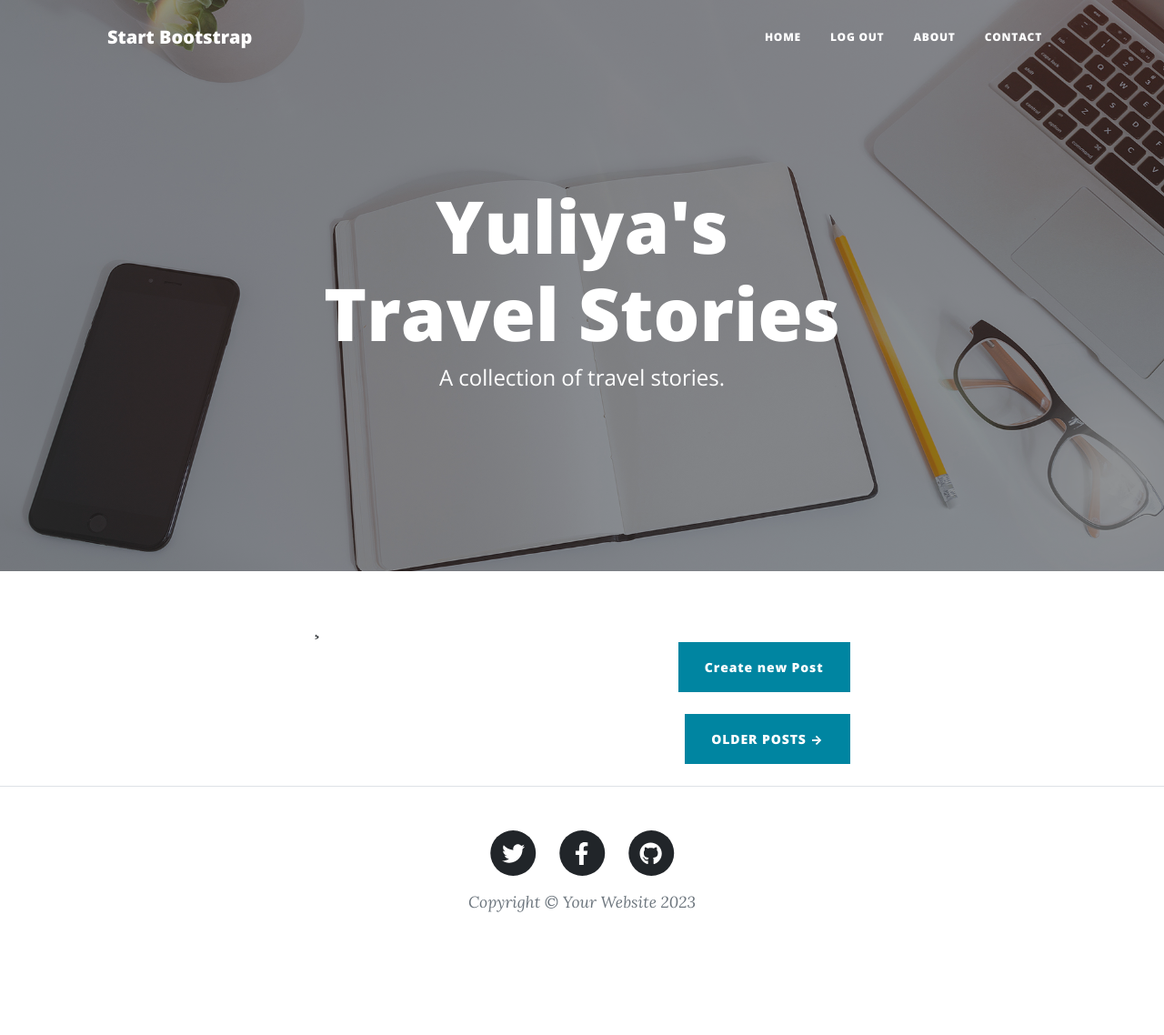
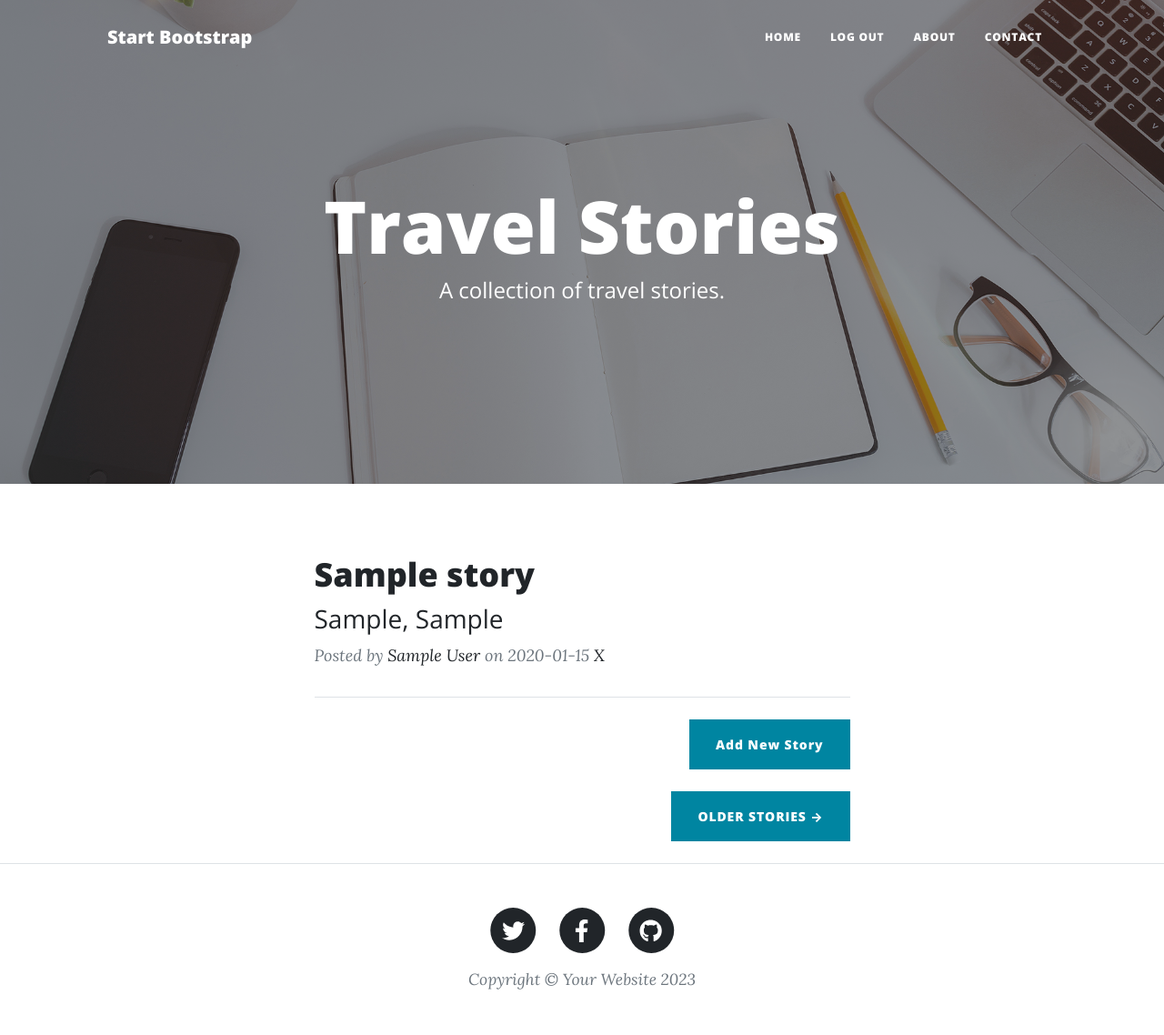
Before and after one commit to yuliyatestlab/travel-stories-platform, a Flask app: page / in a window 1280 px wide. Shown: the whole page at 91% size. Before the commit the page ends 1003 px from the top, so only its background shows below. Run offline with Flask 3, Linux system fonts and the light colour scheme; a user stored in the database is signed in; tables that the repository leaves empty hold one stand-in row (values such as "Sample post"); some libraries are stand-ins or nearby versions.

Commit message:
Refactor app.py. add-story.html, index.html for story from post.

```diff
--- a/app.py
+++ b/app.py
@@ -170,7 +170,7 @@ def add_new_story():
         db.session.add(new_story)
         db.session.commit()
         return redirect(url_for('get_all_stories'))
-    return render_template("add-story.html", form=form, current_user=current_user)
+    return render_template("edit-story.html", form=form, current_user=current_user)
 
 # Editing an existing story
 @app.route('/edit-story/<int:story_id>', methods=['GET', 'POST'])
@@ -193,7 +193,7 @@ def edit_story(story_id):
 
         db.session.commit()
         return redirect(url_for('show_story', story_id=story.id))
-    return render_template("add-story.html", form=edit_form, is_edit=True, current_user=current_user)
+    return render_template("edit-story.html", form=edit_form, is_edit=True, current_user=current_user)
 
 # Delete story
 @app.route('/delete/<int:story_id>')
--- a/templates/index.html
+++ b/templates/index.html
@@ -6,7 +6,7 @@
                 <div class="row gx-4 gx-lg-5 justify-content-center">
                     <div class="col-md-10 col-lg-8 col-xl-7">
                         <div class="site-heading">
-                            <h1>Yuliya's Travel Stories</h1>
+                            <h1>Travel Stories</h1>
                             <span class="subheading">A collection of travel stories.</span>
                         </div>
                     </div>
@@ -18,24 +18,24 @@
             <div class="row gx-4 gx-lg-5 justify-content-center">
                 <div class="col-md-10 col-lg-8 col-xl-7">
 
-                    <!-- Post preview-->¸
-                    {% for post in all_posts %}
+                    <!-- Story preview-->
+                    {% for story in all_stories %}
                     <div class="post-preview">
-                        <a href="{{ url_for('show_post', post_id=post.id) }}">
+                        <a href="{{ url_for('show_story', story_id=story.id) }}">
                             <h2 class="post-title">
-                                {{ post.title }}
+                                {{ story.title }}
                             </h2>
                             <h3 class="post-subtitle">
-                                {{ post.subtitle }}
+                                {{ story.country }}, {{ story.city }}
                             </h3>
                         </a>
                         <p class="post-meta">
                             Posted by
-                            <a href="#!">{{ post.author.name }}</a>
-                            on {{ post.date }}
-                            <!--Only show delete button if user id is 1 (admin user)-->
-                            {% if current_user.id == 1 %}
-                            <a href="{{ url_for('delete_post', post_id=post.id) }}">X</a>
+                            <a href="#!">{{ story.author.name }}</a>
+                            on {{ story.date }}
+                            <!--Only show delete button if user is_admin (admin user)-->
+                            {% if current_user.is_admin %}
+                            <a href="{{ url_for('delete_story', story_id=story.id) }}">X</a>
                             {% endif %}
                         </p>
                     </div>
@@ -43,16 +43,16 @@
                     <hr class="my-4" />
                     {% endfor %}
 
-                    <!--New Post-->
-                    <!--only show Create Post button if user id is 1 (admin user)-->
-                    {% if current_user.id == 1 %}
+                    <!--New Story-->
+                    <!--only show Create Story button if user is_admin (admin user)-->
+                    {% if current_user.is_admin %}
                     <div class="d-flex justify-content-end mb-4">
-                        <a class="btn btn-primary float-right" href="{{ url_for('add_new_post') }}">Create new Post</a>
+                        <a class="btn btn-primary float-right" href="{{ url_for('add_new_story') }}">Add New Story</a>
                     </div>
                     {% endif %}
 
                     <!-- Pager-->
-                    <div class="d-flex justify-content-end mb-4"><a class="btn btn-primary text-uppercase" href="#!">Older Posts →</a></div>
+                    <div class="d-flex justify-content-end mb-4"><a class="btn btn-primary text-uppercase" href="#!">Older Stories →</a></div>
                 </div>
             </div>
         </div>
```
Also changed, not shown: templates/edit-story.html (renamed from templates/add-story.html).
